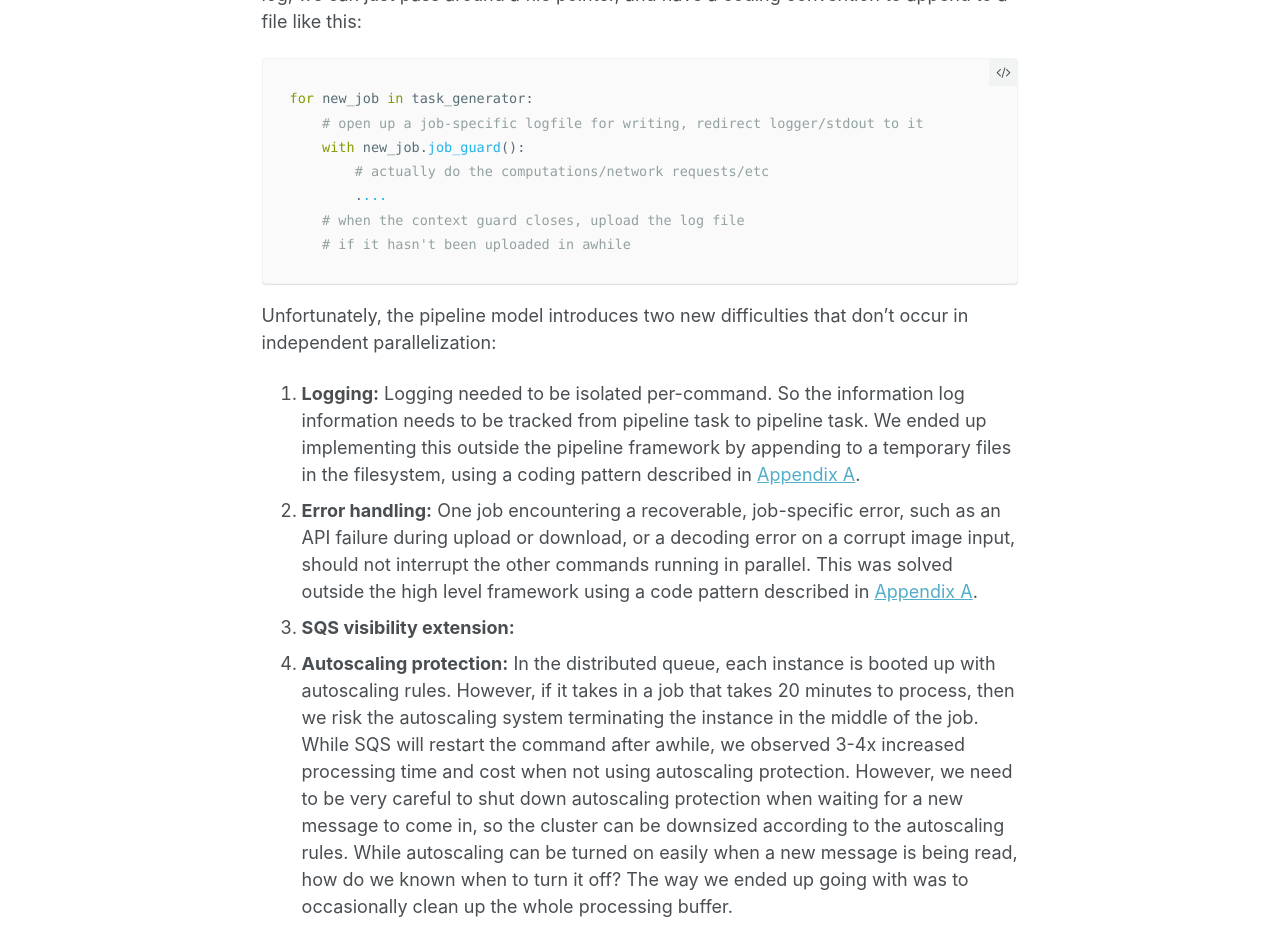
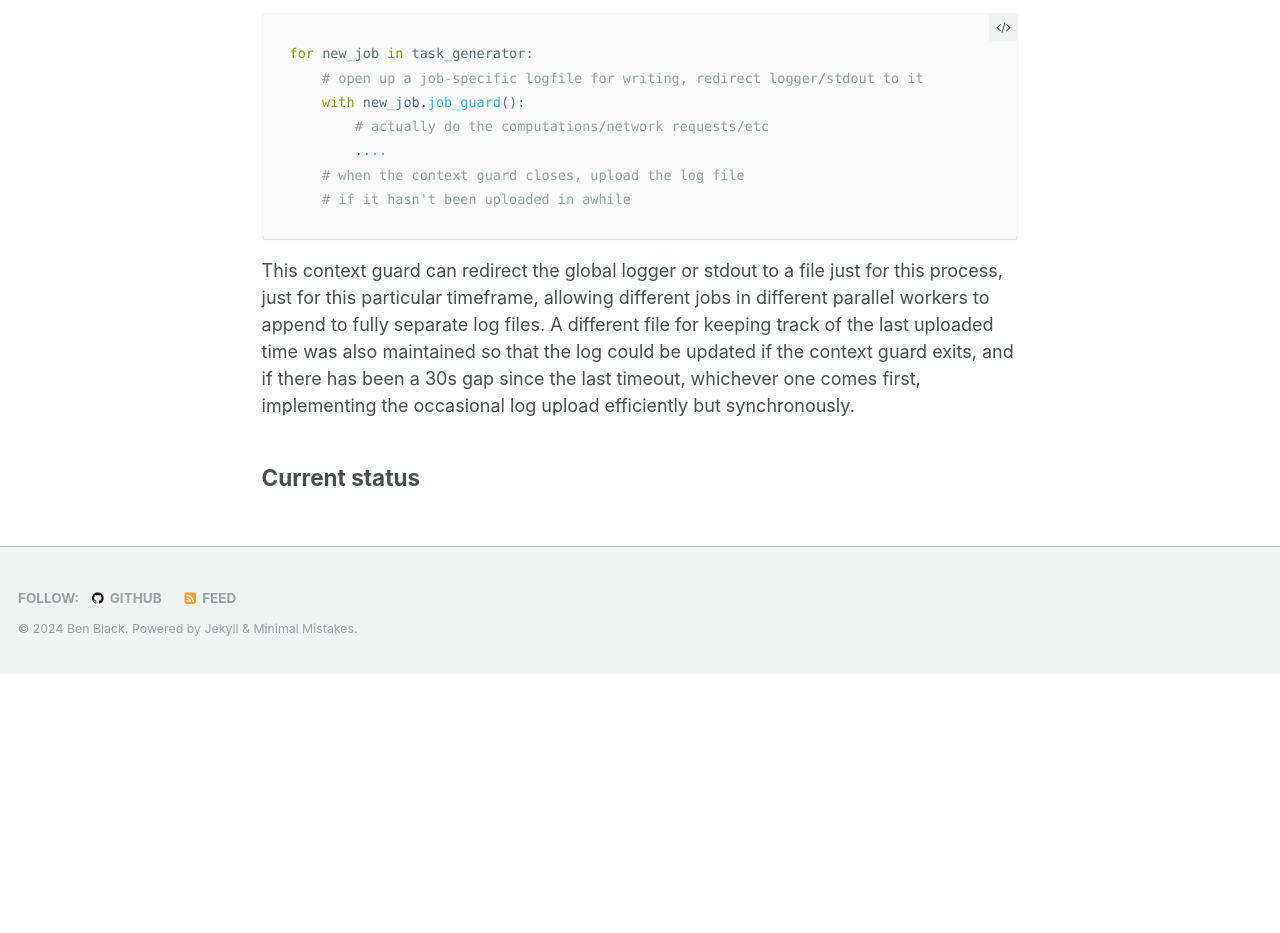
Before and after one commit to benblack769/benblack769.github.io, a Jekyll site: the page built from posts/blog/pipeline-processing.md, in a window 1280 px wide and 1400 px high, scrolled down 10903 px. Shown: the top 933 px of the window. Built offline with Jekyll 4.4.1, drawn with Linux system fonts in a browser that asks for light colours; after the commit the page ends 11577 px from its top, so only the background shows below that; some of the changed text lies outside the part shown; grey boxes are pictures that could not be loaded.

Commit message:
more edits

````diff
--- a/posts/blog/pipeline-processing.md
+++ b/posts/blog/pipeline-processing.md
@@ -63,6 +63,7 @@
 
 1. This would be a microframework that fully controls how and when processes are spawned, errors are handled, and messages are passed. Users will only have access to a fixed set of configuration to change semantic behavior. This decision goes against many of my closely held software design principles, but it seemed like the only way to make sure every one of those failure cases were handled.
 2. The core microframework would only support a single very simple concept: linear async message passing between workers. All other features and functionality would be built on top, either in the form of coding patterns, or in the form of wrappers with a higher level interface with more features. This decision to only support linear message passing rather than general directed graphs like some competitor systems was mostly to make backpressure (the killer feature of any low-latency pipeline processing system) easier to implement and analyze.
+3. Default parameters would be set to maximize stability and accuracy over performance, allowing users to opt-into performance gains only when necessary.
 
 ### Sketching out the API:
 
@@ -82,7 +83,7 @@
 print(final_result)
 ```
 
-### Refining the gear: low-level tips and tricks
+### Refining the gear: Low-level tips and tricks
 
 With this basic design in place, the basic implementation of the core functionality was fairly simple. Simple enough that a bunch of optimizations and tricky components could be added while keeping the whole implementation under 1000 lines of code, making it relatively easy to code-review. These tricks included the following optimizations:
 
@@ -90,7 +91,7 @@
 * Configuration to enable the use of a custom-built, fixed size, preallocated process-shared memory buffer with the [`multiprocessing.RawArray`](https://docs.python.org/3/library/multiprocessing.html#multiprocessing.sharedctypes.RawArray) python interface for fast, high bandwidth communication
 * [Pickle v5 out-of-band-buffer protocol](https://peps.python.org/pep-0574/) to maximize read/write efficiency to the shared memory buffer. Only supported in python 3.8 and above. Gets 3-4x performance improvement for large buffers vs ordinary pickling.
 * Support for multiple workers in each pipeline step to allow data parallelism to occur efficiently in the same framework.
-* Custom ring buffer protocol to match up many producers to many consumers via a fixed number of buffers (of either type). This custom protocol enables the critical infinite backpressure feature of the system using clever semaphore usage.
+* Custom ring buffer protocol to match up many producers to many consumers via a fixed number of buffers (of either type). This custom protocol enables the critical parallelism suppression feature of the system using clever semaphore usage allowing for infinite multi-step backpressure.
 
 Even more importantly, this simplicity allowed for fairly exhaustive testing of configuration options and many exceptional cases of segfaults, spawn multiprocessing, and error catching.
 
@@ -100,7 +101,7 @@
 
 ## Awaiting the Arrival of the Hero: Leadership Comes from Above
 
-While individual bosses might be soloed by the well prepared, whole dungeons cannot be so easily soloed, as a wide variety of skills, knowledge, relationships, and centers of focus are needed to win every battle and evade every trap (the real world does not have save points or respawns). So Dungeon clearing parties need leaders to establish common objectives and bring people together, and sometimes, we are not the right person to do that. Sometimes, we have to just wait to be hired in by an ambitious party.
+While individual bosses might be soloed by the well prepared, whole dungeons cannot be so easily soloed, as a wide variety of skills, knowledge, relationships, and centers of focus are needed to win every battle and evade every trap (the real world does not have save points or respawns). So Dungeon clearing parties need leaders to establish common objectives and bring people together, and sometimes, we are not the right person to do that. Sometimes, we have to just wait to be hired into a party.
 
 In my case, I was lucky, as a leader arrived only a few weeks after I had done the above preparation. He came quietly, but quickly: secretly building out a prototype ML model for our most successful product in a couple of weeks, revealing the secret prototype to select influential executives to buy support for his project, quietly inviting a hand-picked team of engineers to work on the plan, all while continuing his prior role as a backend team lead and evading the inevitable pushback from the normal engineering management hierarchy until momentum had developed.
 
@@ -129,11 +130,11 @@
 
 ![job monitoring diagram](/images/pipeline-processing/images/job-breakup-monitoring.png)
 
-This diagram tries to communicate 3 not critical, but rather nice features I encountered that do not fit easily into the pipeline processing concept effectively:
+This diagram tries to communicate two important features I encountered that do not fit easily into the pipeline processing concept effectively because they require tracking state across pipeline steps:
 
-1. Effective data parallelism across small chunks of work. (regular data parallelism frameworks, like the standard library's `multiprocessing.Pool` can be nested within pipeline steps to do this, but only if you are willing to deal with the latency overhead of batching, or the complexities of pipelined work within a single worker, which defeats the whole point of the framework).
-2. Un-retryable errors properly updating the database and notifying the command that it failed. (The distributed queue system has its own retry policy, but it has huge overhead if every failure has to retry many times)
-3. Logs being collected across all pipeline steps and uploaded per job, rather than a stream of all jobs.
+1. Chunking bigger parts of work into smaller ones for consistent pipelining performance across a wide range of input sizes.
+2. Short-circuiting on errors
+2. Job-specific log-capture/occasional log uploading.
 
 All three are great examples of real-world complexities that come up all the time and cause consternation and concern when trying to adopt this sort of framework in a team environment in the real world.
 
@@ -172,6 +173,7 @@
 
 It becomes somewhat more complicated if there are multiple workers per task in any of the processing steps, but the idea is the same, except it has to handle out of order sub-tasks, especially who's parents occur out of order. So one has to track how many sub-tasks each job was split into so we know when it is fully finished.
 
+
 ### Problem 2: Short-circuiting on errors
 
 If we don't want to kill the whole pipeline on an error, but also can't continue processing because the data is simply missing, or we want to save CPU time, we can skip downstream processing tasks very simply like this:
@@ -216,46 +218,6 @@
     # if it hasn't been uploaded in awhile
 ```
 
-Unfortunately, the pipeline model introduces two new difficulties that don't occur in independent parallelization:
+This context guard can redirect the global logger or stdout to a file just for this process, just for this particular timeframe, allowing different jobs in different parallel workers to append to fully separate log files. A different file for keeping track of the last uploaded time was also maintained so that the log could be updated if the context guard exits, and if there has been a 30s gap since the last timeout, whichever one comes first, implementing the occasional log upload efficiently but synchronously.
 
-1. **Logging:** Logging needed to be isolated per-command. So the information log information needs to be tracked from pipeline task to pipeline task. We ended up implementing this outside the pipeline framework by appending to a temporary files in the filesystem, using a coding pattern described in  [Appendix A](#appendix-a).
-2. **Error handling:** One job encountering a recoverable, job-specific error, such as an API failure during upload or download, or a decoding error on a corrupt image input, should not interrupt the other commands running in parallel. This was solved outside the high level framework using a code pattern described in [Appendix A](#appendix-a).
-3. **SQS visibility extension:**
-4. **Autoscaling protection:** In the distributed queue, each instance is booted up with autoscaling rules. However, if it takes in a job that takes 20 minutes to process, then we risk the autoscaling system terminating the instance in the middle of the job. While SQS will restart the command after awhile, we observed 3-4x increased processing time and cost when not using autoscaling protection. However, we need to be very careful to shut down autoscaling protection when waiting for a new message to come in, so the cluster can be downsized according to the autoscaling rules. While autoscaling can be turned on easily when a new message is being read, how do we known when to turn it off? The way we ended up going with was to occasionally clean up the whole processing buffer.
-5. **Batching:** The GPU's matrix multiplication operations work most efficiently when it is given as much work it can handle within its memory constraints. This requires batching. Luckily, almost all of our work was larger than a batch, so this became a work subdivision problem, rather than a grouping problem. The subdivision looked something like this: ![batching-diagram](/images/pipeline-processing/images/work-division.png) Work was subdivided into different pipeline jobs, and then grouped back together in later jobs. While having dependent jobs makes the programming paradigm somewhat more difficult, specifically, the grouping pipeline tasks need to be carefully handled, and only one such task can be spun up.
-
-
-## Appendix A
-
-Error handling/logging coding pattern.
-
-```python
-def pipeline_step_generator(input_messages: Iterator[Message]):
-    for input_msg in input_messages:
-        # the message_guard is a function on the message class
-        # that returns a context guard that opens up the
-        # message specific, cross-pipeline logger file for appends
-        # this guard also catches exceptions in the __exit__ function to report
-        # errors to the user more quickly
-        with input_msg.message_guard():
-            # do all processing here so that logs and errors are caught
-        # the yield statement is outside the context guard because:
-        # 1) the logger file should be closed before the next pipeline step re-opens it for appends
-        # 2) any exceptions should be reported by the context guard
-        # in the step that raised it, and shouldn't be reported here as well when the framework errors the process
-        yield output_msg
-```
-
-## Appendix B
-
-### Negative buffering support
-
-Negative buffering allows the user to carefully control the total amount of buffering in a long pipeline with many steps, which was key in the application of a queue worker with many post-processing steps.
-
-What negative buffering does is disable parallelism in between steps, by blocking producers execution (when the producer sends a message) until consumers ask for another message. Since the producer will not start working on the next message until the consumer is asking for it, these two steps will operate in sequence.
-
-This is implemented generically alongside regular buffering by a concept of slots, each of which is owned by either a producer or a consumer.  In the below case, the producers have filled all 7 slots, and so they are blocked, even though the consumers are actively working on two of the slots. Note that this buffer has a normal buffer size of 5.
-
-![consumer-blocked](/images/pipeline-processing/images/consumer-blocked.png)
-
-Note that this pattern also allows the consumers to read directly from the slot's shared memory buffer, without copying, although this does introduce some risk of reference clobbering if references to the memory are stored between pipeline step executions.
+## Current status
````
Also changed, not shown: other parts of posts/blog/pipeline-processing.md (+3 -3 lines).
